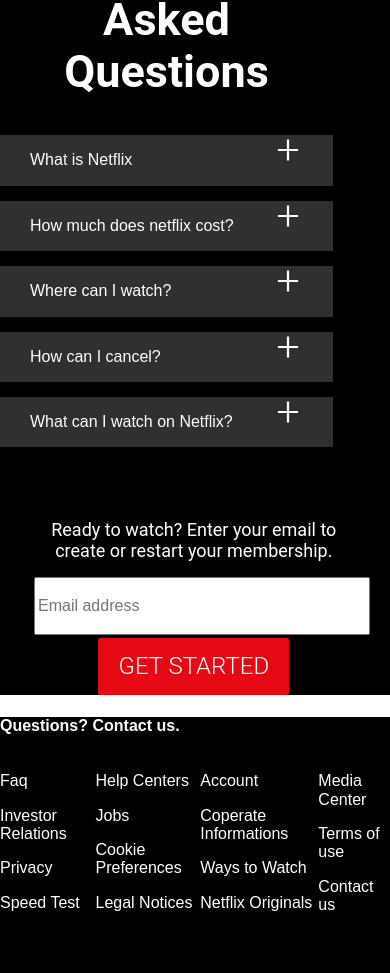
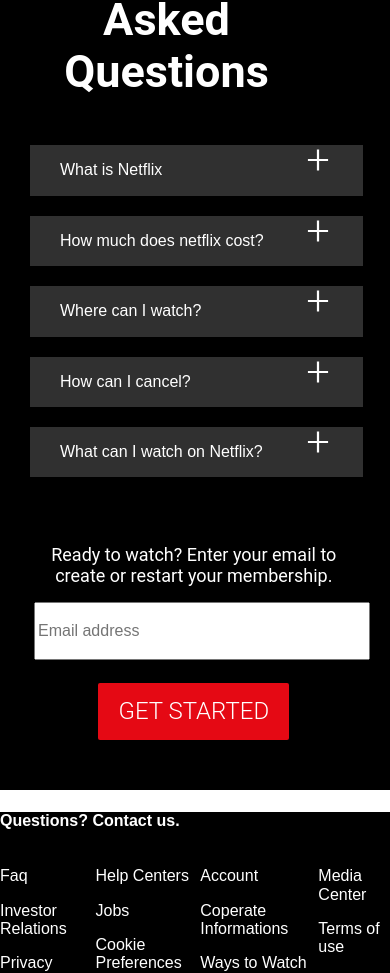
Before and after one commit to olowolowotimi/netflixapp, a Next.js app: page / in a window 390 px wide. Shown: the part 1588-2561 px from the top of the page. Built offline with nearby package versions, Linux system fonts and the light colour scheme.

Commit message:
fix: refactor faq components

```diff
--- a/src/components/Faq/style/Faq.module.css
+++ b/src/components/Faq/style/Faq.module.css
@@ -1,5 +1,6 @@
 .sub {
   background-color: #000;
+  padding-bottom: 30px;
 }
 .faQSection {
   width: 70%;
@@ -58,6 +59,7 @@
   font-size: 24px;
   border-radius: 2px;
   padding: 15px 20px;
+  margin: 20px;
 }
 
 .getStartedInput {
@@ -76,6 +78,9 @@
     align-items: center;
     flex-flow: column;
   }
+  .faQSection .faqItem {
+    margin: 10px auto;
+  }
   .getStartedBox {
     width: 120%;
   }
```
